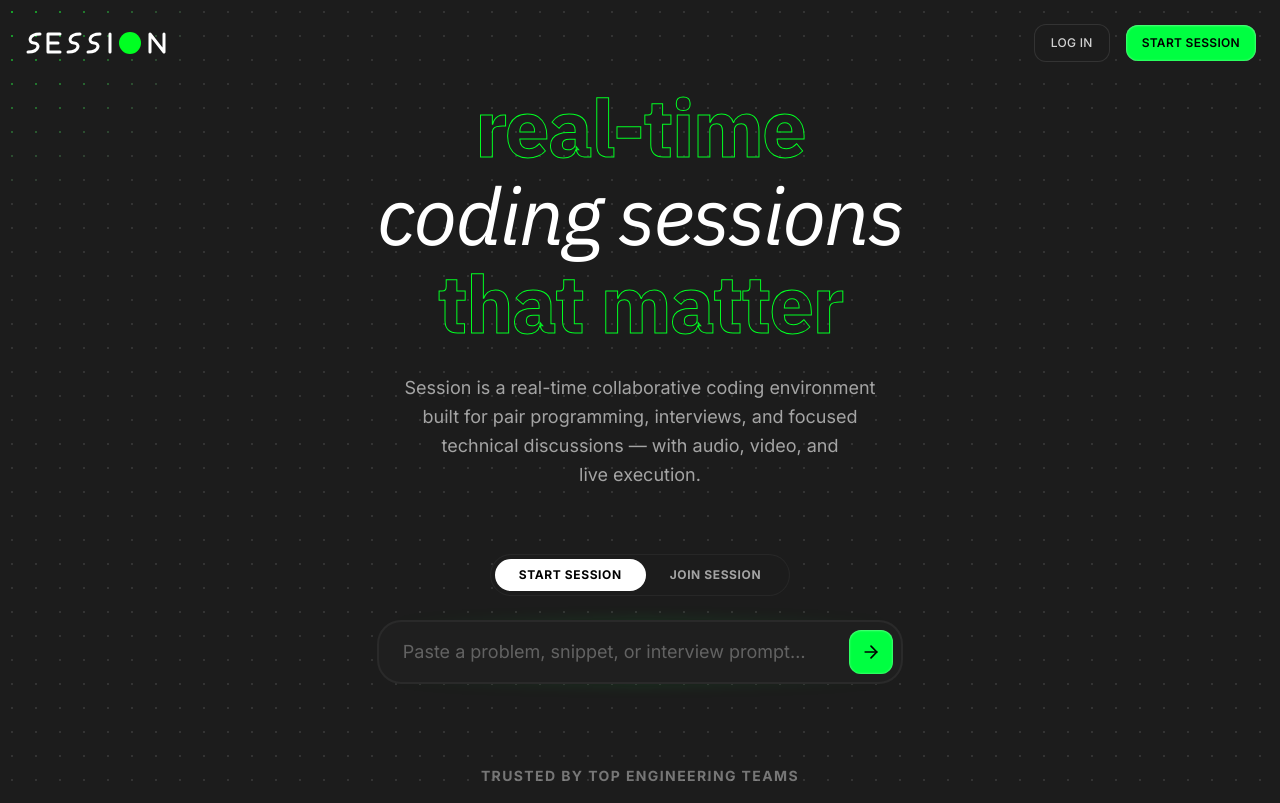
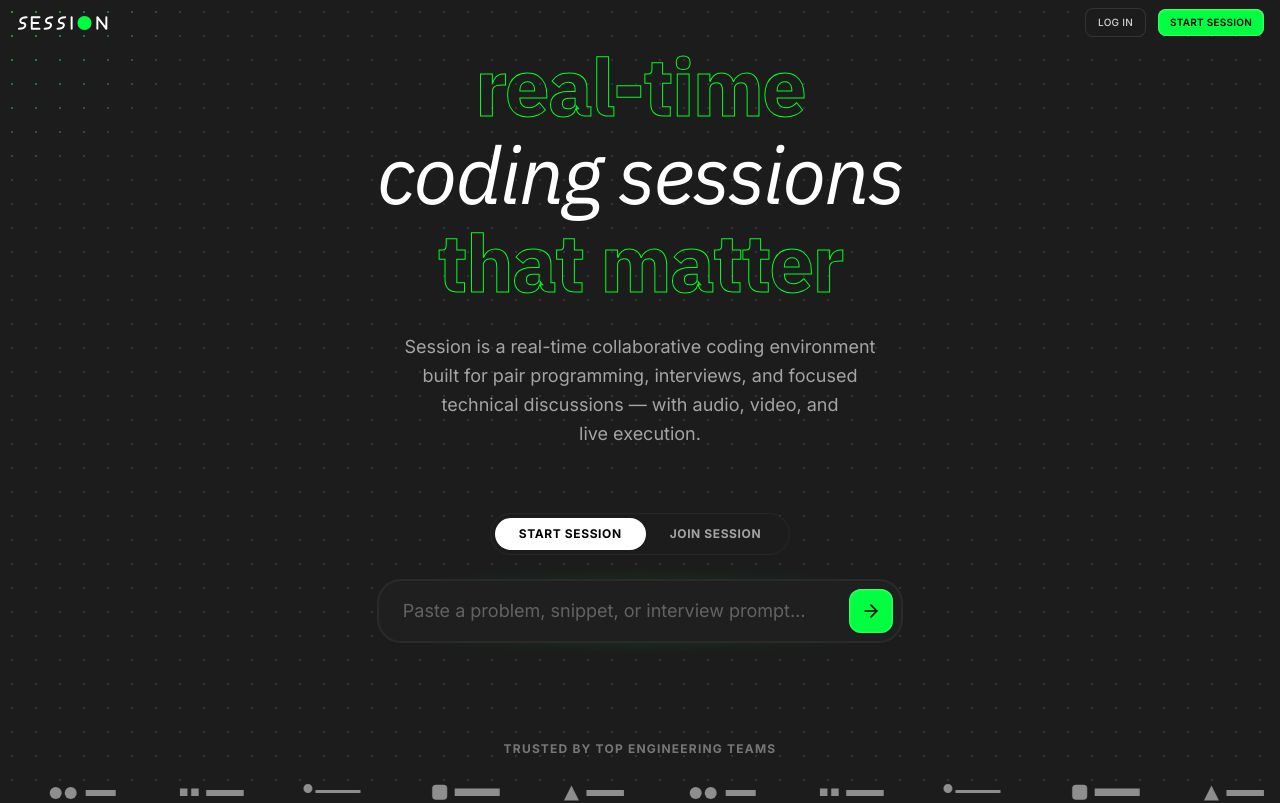
Before and after one commit to silky-x0/session, a React (Vite) app in the folder frontend/: page / in a window 1280 px wide. Shown: the top 803 px of the page. Built offline with nearby package versions, Linux system fonts and the light colour scheme.

Commit message:
chore: fixed size and styling

```diff
--- a/frontend/src/components/landing/Header.tsx
+++ b/frontend/src/components/landing/Header.tsx
@@ -2,9 +2,9 @@ import React from "react";
 
 export const Header: React.FC = () => {
   return (
-    <header className="flex justify-between items-center px-6 py-6 sticky top-0 z-50 bg-transparent">
+    <header className="flex justify-between items-center px-4 py-2 sticky top-0 z-50 bg-transparent">
       <a href="/" className="justify-self-start">
-        <svg width="170" height="28" viewBox="0 0 170 28" fill="none" xmlns="http://www.w3.org/2000/svg">
+        <svg width="110" height="18" viewBox="0 0 170 28" fill="none" xmlns="http://www.w3.org/2000/svg">
           <g stroke="#ffffff" strokeWidth="3" strokeLinecap="round" strokeLinejoin="round">
             <path d="M16 5 C4 5 4 14 10 14 C16 14 16 23 4 23" />
             <path d="M24 5 H36 M24 5 V23 H36 M24 14 H34" />
@@ -13,20 +13,20 @@ export const Header: React.FC = () => {
             <path d="M86 5 V23" />
             <path d="M126 23 V5 L140 23 V5" />
           </g>
-          <circle cx="106" cy="14" r="11" fill="#00FF22" />
+          <circle cx="106" cy="14" r="11" fill="#00FF41" />
         </svg>
       </a>
 
-      <div className="flex gap-4 items-center">
+      <div className="flex gap-3 items-center">
         <a
           href="/login"
-          className="px-4 py-2.5 rounded-xl border-[0.5px] border-white/10 bg-[#1c1c1c] text-white/80 uppercase text-xs font-medium tracking-wide hover:text-white transition-colors"
+          className="px-3 py-1.5 rounded-lg border-[0.5px] border-white/10 bg-[#1c1c1c] text-white/80 uppercase text-[10px] font-medium tracking-wide hover:text-white transition-colors"
         >
           Log in
         </a>
         <a
           href="/new"
-          className="px-4 py-2.5 rounded-xl bg-session-green text-black uppercase text-xs font-semibold tracking-wide shadow-[inset_0px_0.29px_1.84px_0.69px_rgba(255,255,255,0.32),inset_0px_0.06px_0.23px_0px_rgba(255,255,255,0.44)] hover:brightness-110 transition-all font-bold"
+          className="px-3 py-1.5 rounded-lg bg-neon-pulse text-black uppercase text-[10px] font-semibold tracking-wide shadow-[inset_0px_0.29px_1.84px_0.69px_rgba(255,255,255,0.32),inset_0px_0.06px_0.23px_0px_rgba(255,255,255,0.44)] hover:brightness-110 transition-all font-bold"
         >
           Start Session
         </a>
--- a/frontend/src/components/landing/Marquee.tsx
+++ b/frontend/src/components/landing/Marquee.tsx
@@ -2,15 +2,15 @@ import React from 'react';
 
 // Using a simplified list of logo SVGs as "companies"
 const MarqueeItem = ({ children }: { children: React.ReactNode }) => (
-  <span className="mx-8 opacity-50 grayscale hover:grayscale-0 hover:opacity-100 transition-all duration-300">
+  <span className="mx-6 opacity-50 grayscale hover:grayscale-0 hover:opacity-100 transition-all duration-300">
     {children}
   </span>
 );
 
 export const Marquee: React.FC = () => {
   return (
-    <section className="py-20 overflow-hidden w-full relative">
-      <h2 className="text-center font-bold font-sans uppercase text-sm tracking-widest text-white/40 mb-10">
+    <section className="pt-24 py-6 overflow-hidden w-full relative">
+      <h2 className="text-center font-bold font-sans uppercase text-xs tracking-widest text-white/40 mb-6">
         Trusted by top engineering teams
       </h2>
 
@@ -48,31 +48,31 @@ export const Marquee: React.FC = () => {
 
 // Simple placeholder SVGs to mimic the "tech logo" look
 const SvgLogo1 = () => (
-    <svg width="100" height="32" viewBox="0 0 100 32" fill="currentColor">
+    <svg width="80" height="24" viewBox="0 0 100 32" fill="currentColor">
         <path d="M10 16a6 6 0 100-12 6 6 0 000 12zm10 0h60v-4h-60v4z" />
     </svg>
 )
 const SvgLogo2 = () => (
-    <svg width="100" height="32" viewBox="0 0 100 32" fill="currentColor">
+    <svg width="80" height="24" viewBox="0 0 100 32" fill="currentColor">
         <rect x="5" y="5" width="20" height="20" rx="5" />
         <rect x="35" y="10" width="60" height="10" />
     </svg>
 )
 const SvgLogo3 = () => (
-    <svg width="100" height="32" viewBox="0 0 100 32" fill="currentColor">
+    <svg width="80" height="24" viewBox="0 0 100 32" fill="currentColor">
         <path d="M10 26L20 6L30 26H10Z" />
         <rect x="40" y="12" width="50" height="8" />
     </svg>
 )
 const SvgLogo4 = () => (
-    <svg width="100" height="32" viewBox="0 0 100 32" fill="currentColor">
+    <svg width="80" height="24" viewBox="0 0 100 32" fill="currentColor">
         <circle cx="15" cy="16" r="8" />
         <circle cx="35" cy="16" r="8" />
         <rect x="55" y="12" width="40" height="8" />
     </svg>
 )
 const SvgLogo5 = () => (
-    <svg width="100" height="32" viewBox="0 0 100 32" fill="currentColor">
+    <svg width="80" height="24" viewBox="0 0 100 32" fill="currentColor">
         <path d="M10 10h10v10h-10zM25 10h10v10h-10z" />
         <rect x="45" y="12" width="50" height="8" />
     </svg>
```
